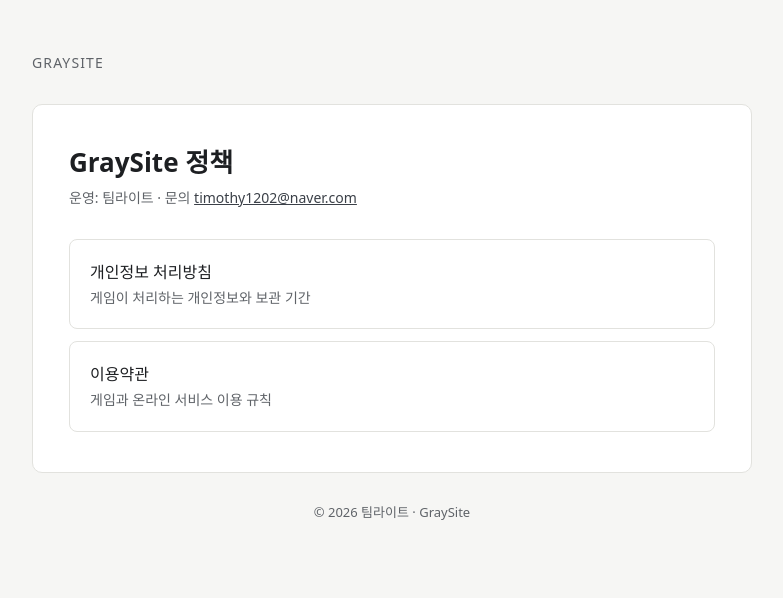
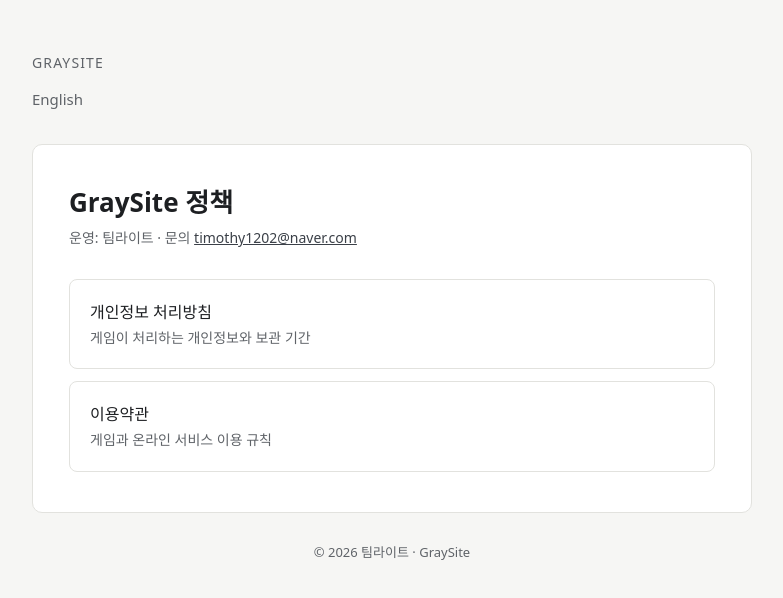
Before and after one commit to timothy1202/graysite-legal, a plain HTML site: page index.html in a window 1280 px wide. Shown: the whole page, without its empty margins (248-1031 px from the left). Drawn offline with Linux system fonts and the light colour scheme.

Commit message:
Add navigation links to index.html

```diff
--- a/index.html
+++ b/index.html
@@ -10,6 +10,9 @@
 <div class="wrap">
 <header class="site">
   <a class="brand" href="./">GraySite</a>
+  <nav class="tabs">
+    <a href="en/">English</a>
+  </nav>
 </header>
 <main>
 <h1>GraySite 정책</h1>
```
